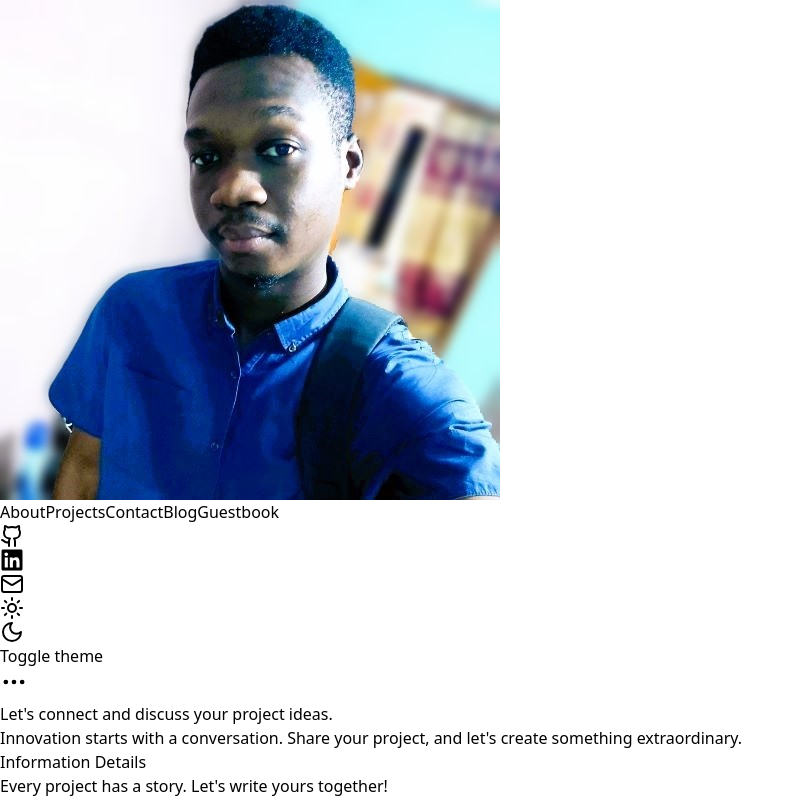
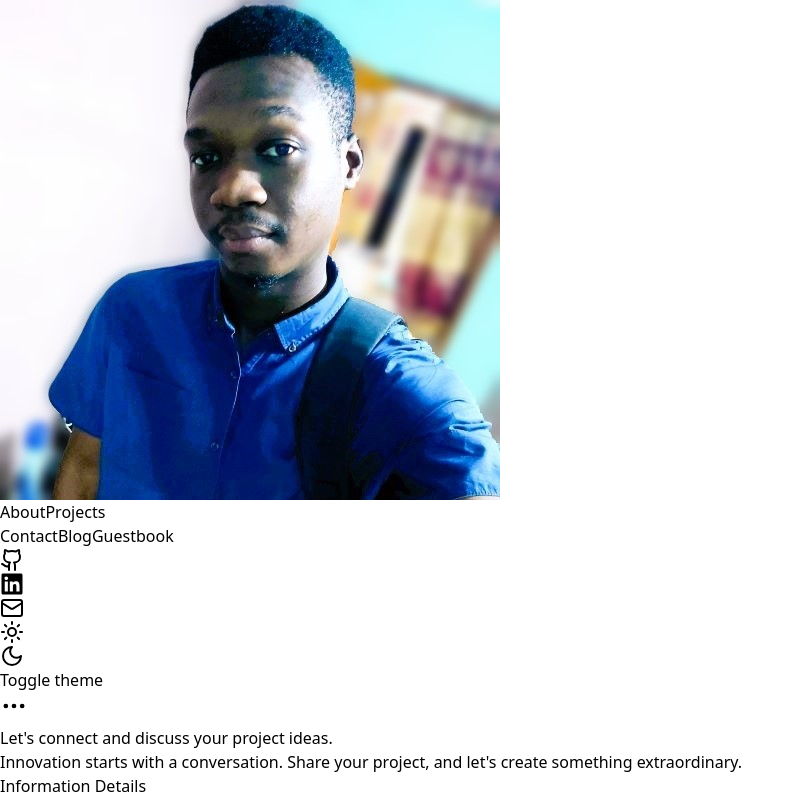
Before and after one commit to RinKhimera/rinkhimera-portfolio, a Next.js app: page /contact in a window 1280 px wide. Shown: the top 800 px of the page, without its empty margins (0-804 px from the left). Built offline with nearby package versions, Linux system fonts and the light colour scheme.

Commit message:
navbar ui changes

```diff
--- a/components/SiteHeader.tsx
+++ b/components/SiteHeader.tsx
@@ -1,7 +1,7 @@
 "use client"
 
 import { Avatar, AvatarFallback, AvatarImage } from "@/components/ui/avatar"
-import { Button, buttonVariants } from "@/components/ui/button"
+import { buttonVariants } from "@/components/ui/button"
 import { navigationLinks } from "@/constants"
 import { cn } from "@/lib/utils"
 import { motion } from "framer-motion"
@@ -14,12 +14,8 @@ import MobileMenu from "./MobileMenu"
 import { ModeToggle } from "./theme-toggle"
 
 const SiteHeader = () => {
+  const [hoveredLink, setHoveredLink] = useState<string | null>(null)
   const pathname = usePathname()
-  const [hoveredLink, setHoveredLink] = useState<string | null>(null)
-
-  const handleLinkHover = (index: string | null) => {
-    setHoveredLink(index)
-  }
 
   return (
     <header>
@@ -35,27 +31,39 @@ const SiteHeader = () => {
         </Link>
 
         {/* Desktop Menu */}
-        <nav className="rounded-full bg-white/90 px-3 font-medium shadow-lg shadow-zinc-800/5 ring-1 ring-zinc-900/5 backdrop-blur dark:bg-zinc-800/90 dark:ring-white/10 max-lg:hidden">
+        <nav className="space-x-1 rounded-3xl border border-muted px-3 py-1.5 font-medium max-lg:hidden">
           {navigationLinks.map((link) => (
-            <Button
+            <Link
+              className={cn(
+                "relative transform-gpu px-2 py-1 transition-all",
+                {
+                  "blur-sm": hoveredLink !== null && hoveredLink !== link.href,
+                  "text-gray-500":
+                    hoveredLink !== null &&
+                    hoveredLink !== link.href &&
+                    link.href !== pathname,
+                },
+                buttonVariants({
+                  variant: "ghostLink",
+                  size: "navLinks",
+                }),
+              )}
               key={link.href}
-              variant="link"
-              size="navLinks"
-              onMouseEnter={() => handleLinkHover(link.href)}
+              href={link.href}
+              onMouseEnter={() => setHoveredLink(link.href)}
               onMouseLeave={() => setHoveredLink(null)}
-              className={cn("transition", {
-                "text-primary": pathname === link.href,
-                "blur-[0.7px]":
-                  hoveredLink !== null && hoveredLink !== link.href,
-                "text-gray-500":
-                  hoveredLink !== null &&
-                  hoveredLink !== link.href &&
-                  link.href !== pathname,
-              })}
-              asChild
             >
-              <Link href={link.href}>{link.text}</Link>
-            </Button>
+              {pathname === link.href && (
+                <motion.div
+                  layoutId="active"
+                  className="absolute inset-0 rounded-3xl bg-primary/40 backdrop-blur-sm dark:bg-primary/60"
+                  transition={{ type: "spring", duration: "0.6" }}
+                />
+              )}
+              <span className="relative z-10">{link.text}</span>
+              {/* <div>{link.text}</div> */}
+              {/* <Link href={link.href}>{link.text}</Link> */}
+            </Link>
           ))}
         </nav>
 
--- a/components/ui/button.tsx
+++ b/components/ui/button.tsx
@@ -17,13 +17,13 @@ const buttonVariants = cva(
         secondary:
           "bg-secondary text-secondary-foreground hover:bg-secondary/80",
         ghost: "hover:bg-accent hover:text-accent-foreground",
-        ghostLink: "underline-offset-4 text-xl",
+        ghostLink: "underline-offset-4 lg:text-base",
         link: "underline-offset-4 hover:underline",
       },
       size: {
         default: "h-10 px-4 py-2",
         empty: "rounded-md",
-        navLinks: "h-9 lg:text-base rounded-md px-3",
+        navLinks: "h-9 rounded-md transform-gpu transition-all",
         sm: "h-9 rounded-md px-3",
         lg: "h-11 rounded-md px-4",
         icon: "h-10 w-10",
--- a/components/ui/sheet.tsx
+++ b/components/ui/sheet.tsx
@@ -13,13 +13,7 @@ const SheetTrigger = SheetPrimitive.Trigger
 
 const SheetClose = SheetPrimitive.Close
 
-const SheetPortal = ({
-  className,
-  ...props
-}: SheetPrimitive.DialogPortalProps) => (
-  <SheetPrimitive.Portal className={cn(className)} {...props} />
-)
-SheetPortal.displayName = SheetPrimitive.Portal.displayName
+const SheetPortal = SheetPrimitive.Portal
 
 const SheetOverlay = React.forwardRef<
   React.ElementRef<typeof SheetPrimitive.Overlay>,
@@ -27,7 +21,7 @@ const SheetOverlay = React.forwardRef<
 >(({ className, ...props }, ref) => (
   <SheetPrimitive.Overlay
     className={cn(
-      "fixed inset-0 z-50 bg-background/80 backdrop-blur-sm data-[state=open]:animate-in data-[state=closed]:animate-out data-[state=closed]:fade-out-0 data-[state=open]:fade-in-0",
+      "fixed inset-0 z-50 bg-black/80  data-[state=open]:animate-in data-[state=closed]:animate-out data-[state=closed]:fade-out-0 data-[state=open]:fade-in-0",
       className,
     )}
     {...props}
@@ -86,7 +80,7 @@ const SheetHeader = ({
 }: React.HTMLAttributes<HTMLDivElement>) => (
   <div
     className={cn(
-      "flex flex-col space-y-4 text-center sm:text-left",
+      "flex flex-col space-y-2 text-center sm:text-left",
       className,
     )}
     {...props}
@@ -114,7 +108,7 @@ const SheetTitle = React.forwardRef<
 >(({ className, ...props }, ref) => (
   <SheetPrimitive.Title
     ref={ref}
-    className={cn("text-2xl font-semibold text-primary md:text-4xl", className)}
+    className={cn("text-lg font-semibold text-foreground", className)}
     {...props}
   />
 ))
@@ -126,7 +120,7 @@ const SheetDescription = React.forwardRef<
 >(({ className, ...props }, ref) => (
   <SheetPrimitive.Description
     ref={ref}
-    className={cn("text-sm text-muted-foreground md:text-base", className)}
+    className={cn("text-sm text-muted-foreground", className)}
     {...props}
   />
 ))
@@ -139,6 +133,8 @@ export {
   SheetDescription,
   SheetFooter,
   SheetHeader,
+  SheetOverlay,
+  SheetPortal,
   SheetTitle,
   SheetTrigger,
 }
```
